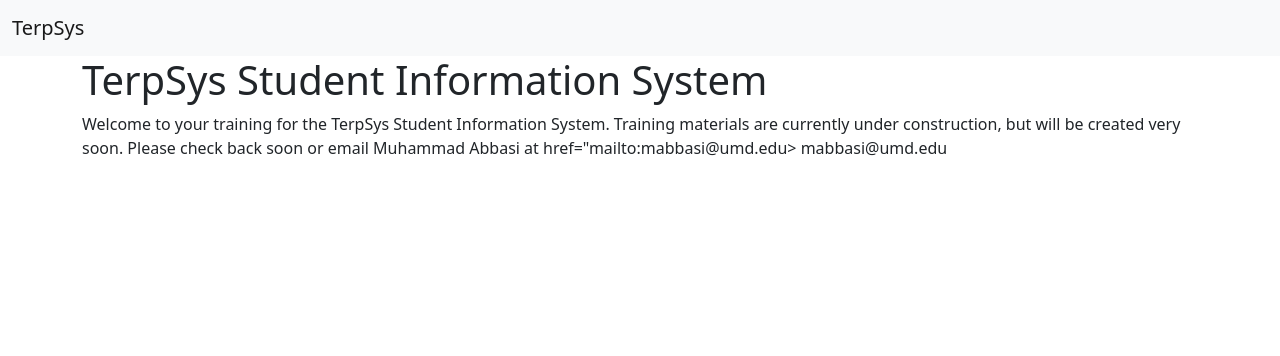
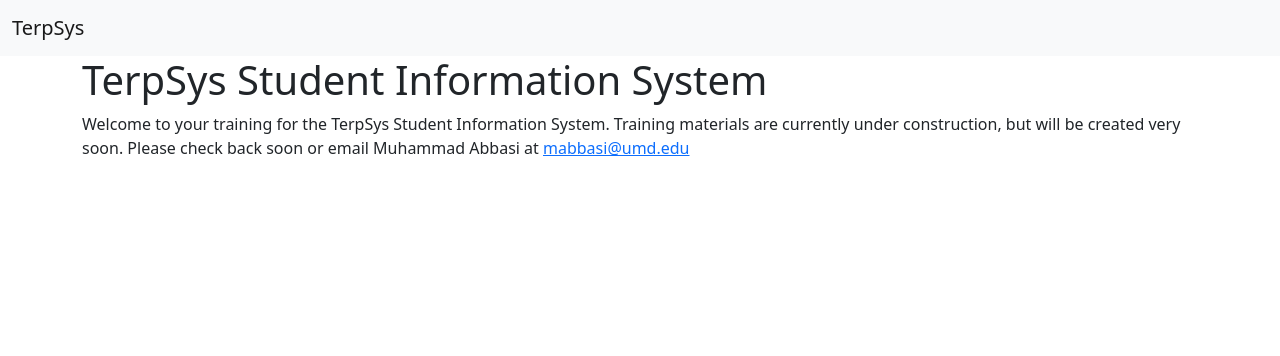
Before and after one commit to shawaizabbasi/helloWorld, a Flask app: template templates/training.html in a window 1280 px wide. Shown: the top 356 px of the page. Run offline with Flask 3, Linux system fonts and the light colour scheme; the template is opened without the code that fills it, so the values that code supplies are empty; parts of the project's set-up code (start-up, migrations or seed data) failed here and were passed over.

Commit message:
Fixing mail link

```diff
--- a/templates/training.html
+++ b/templates/training.html
@@ -10,5 +10,5 @@
 
 {% block page_content %}
     Welcome to your training for the TerpSys Student Information System. Training materials are currently under construction, but
-    will be created very soon. Please check back soon or email Muhammad Abbasi at <a>href="mailto:mabbasi@umd.edu> mabbasi@umd.edu</a>
+    will be created very soon. Please check back soon or email Muhammad Abbasi at  <td><a href="mailto:mabbasi@umd.edu">mabbasi@umd.edu</a></td>
 {% endblock %}
```
